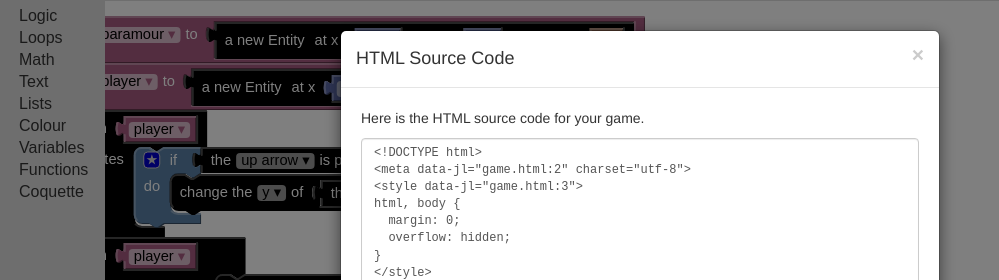
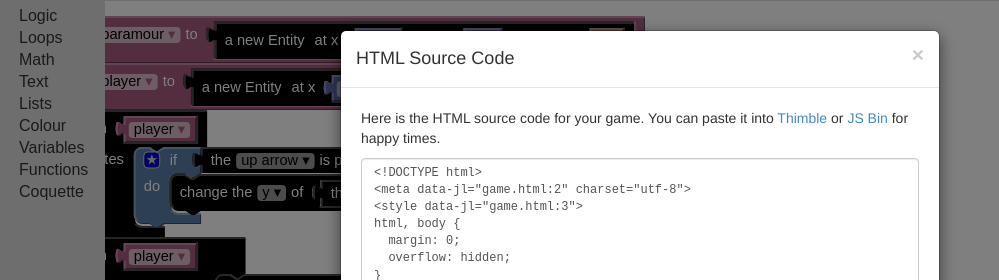
Before and after one commit to toolness/coquette-blockly, a plain HTML site: page index.html in a window 1280 px wide. Both pictures are taken after a click on the button 1076 px from the left and 27 px from the top of the page. Shown: the top 280 px of the page, 0-999 px from the left. Drawn offline with Linux system fonts and the light colour scheme.

Commit message:
link to thimble, jsbin in view source modal.

```diff
--- a/index.html
+++ b/index.html
@@ -333,7 +333,7 @@ ul.toolbar {
           <h4 class="modal-title">HTML Source Code</h4>
         </div>
         <div class="modal-body">
-          <p>Here is the HTML source code for your game.</p>
+          <p>Here is the HTML source code for your game. You can paste it into <a href="https://thimble.webmaker.org/" target="_blank">Thimble</a> or <a href="http://jsbin.com/" target="_blank">JS Bin</a> for happy times.</p>
           <textarea class="form-control" rows="10" spellcheck="false"></textarea>
         </div>
       </div><!-- /.modal-content -->
```
